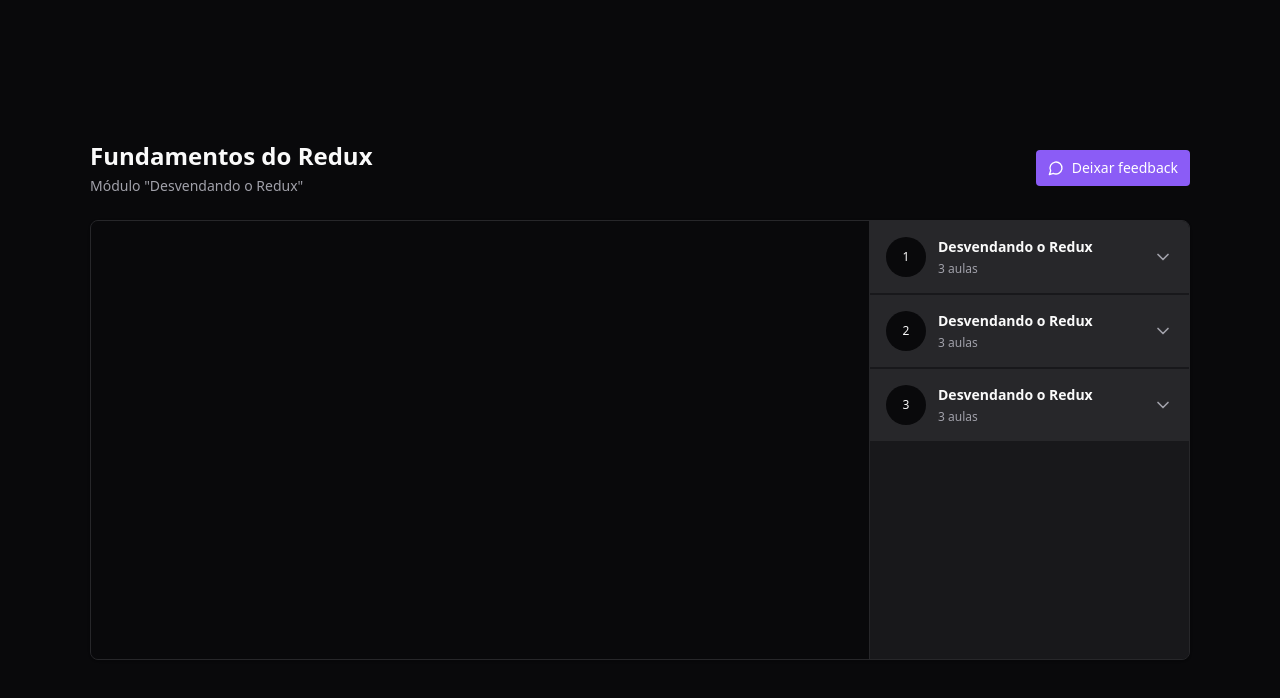
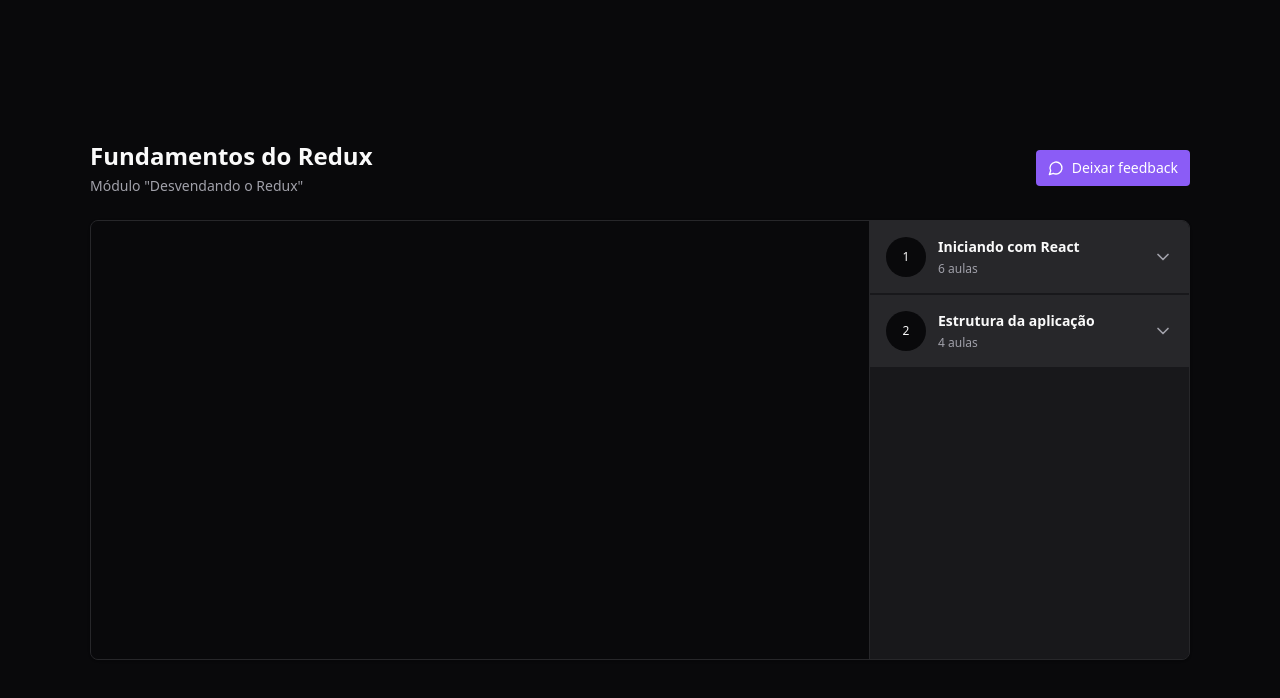
Before and after one commit to Fekleite/react-redux-zustand, a React (Vite) app: page / in a window 1280 px wide. Shown: the top 698 px of the page. Built offline with nearby package versions, Linux system fonts and the light colour scheme.

Commit message:
feat: create player reducer

```diff
--- a/src/components/Module.tsx
+++ b/src/components/Module.tsx
@@ -2,6 +2,7 @@
 
 import { ChevronDown } from "lucide-react";
 import { Lesson } from "./Lesson";
+import { useAppSelector } from '../store';
 
 interface ModuleProps {
   moduleIndex: number;
@@ -10,6 +11,8 @@
 }
 
 export function Module({ moduleIndex, title, amountOfLessons }: ModuleProps) {
+  const lessons = useAppSelector(state => state.player.course.modules[moduleIndex].lessons)
+
   return (
     <Collapsible.Root className="group">
       <Collapsible.Trigger className="flex w-full items-center gap-3 bg-zinc-800 p-4">
@@ -27,9 +30,12 @@
 
       <Collapsible.Content>
         <nav className="relative flex flex-col gap-4 p-6">
-          <Lesson title="Fundamentos do Redux" duration="09:13" />
-          <Lesson title="Fundamentos do Redux" duration="09:13" />
-          <Lesson title="Fundamentos do Redux" duration="09:13" />
+          {lessons.map(lesson => {
+            return (
+              <Lesson key={lesson.id} title={lesson.title} duration={lesson.duration
+              } />
+            )
+          })}
         </nav>
       </Collapsible.Content>
     </Collapsible.Root>
--- a/src/pages/Player.tsx
+++ b/src/pages/Player.tsx
@@ -3,8 +3,11 @@
 import { Header } from "../components/Header";
 import { Video } from "../components/Video";
 import { Module } from "../components/Module";
+import { useAppSelector } from "../store";
 
 export function Player() {
+  const modules = useAppSelector(state => state.player.course.modules)
+
   return (
     <div className="h-screen bg-zinc-950 text-zinc-50 flex justify-center items-center">
       <div className="flex w-[1100px] flex-col gap-6">
@@ -22,9 +25,16 @@
             <Video />
           </div>
           <aside className="w-80 absolute top-0 bottom-0 right-0 border-l divide-y-2 divide-zinc-900 border-zinc-800 bg-zinc-900 overflow-y-scroll scrollbar-thin scrollbar-track-zinc-950 scrollbar-thumb-zinc-800">
-            <Module moduleIndex={0} title="Desvendando o Redux" amountOfLessons={3} />
-            <Module moduleIndex={1} title="Desvendando o Redux" amountOfLessons={3} />
-            <Module moduleIndex={2} title="Desvendando o Redux" amountOfLessons={3} />
+            {modules.map((moduleItem, index) => {
+              return (
+                <Module
+                  key={moduleItem.id}
+                  moduleIndex={index}
+                  title={moduleItem.title}
+                  amountOfLessons={moduleItem.lessons.length}
+                />
+              )
+            })}
           </aside>
         </main>
       </div>
--- a/src/store/index.ts
+++ b/src/store/index.ts
@@ -1,8 +1,12 @@
 import { configureStore } from '@reduxjs/toolkit'
 import { TypedUseSelectorHook, useSelector } from 'react-redux';
 
+import { player } from './slices/player'
+
 export const store = configureStore({
-  reducer: {}
+  reducer: {
+    player
+  }
 })
 
 export type RootState = ReturnType<typeof store.getState>;
--- /dev/null
+++ b/src/store/slices/player.ts
@@ -0,0 +1,36 @@
+import { createSlice } from "@reduxjs/toolkit";
+
+const playerSlice = createSlice({
+  name: 'player',
+  initialState: {
+    course: {
+      modules: [
+        {
+          id: '1',
+          title: 'Iniciando com React',
+          lessons: [
+            { id: 'Jai8w6K_GnY', title: 'CSS Modules', duration: '13:45' },
+            { id: 'w-DW4DhDfcw', title: 'Estilização do Post', duration: '10:05' },
+            { id: 'D83-55LUdKE', title: 'Componente: Header', duration: '06:33' },
+            { id: 'W_ATsETujaY', title: 'Componente: Sidebar', duration: '09:12' },
+            { id: 'Pj8dPeameYo', title: 'CSS Global', duration: '03:23' },
+            { id: '8KBq2vhwbac', title: 'Form de comentários', duration: '11:34' },
+          ],
+        },
+        {
+          id: '2',
+          title: 'Estrutura da aplicação',
+          lessons: [
+            { id: 'gE48FQXRZ_o', title: 'Componente: Comment', duration: '13:45' },
+            { id: 'Ng_Vk4tBl0g', title: 'Responsividade', duration: '10:05' },
+            { id: 'h5JA3wfuW1k', title: 'Interações no JSX', duration: '06:33' },
+            { id: '1G0vSTqWELg', title: 'Utilizando estado', duration: '09:12' },
+          ],
+        },
+      ],
+    }
+  },
+  reducers: {}
+})
+
+export const player = playerSlice.reducer
```
